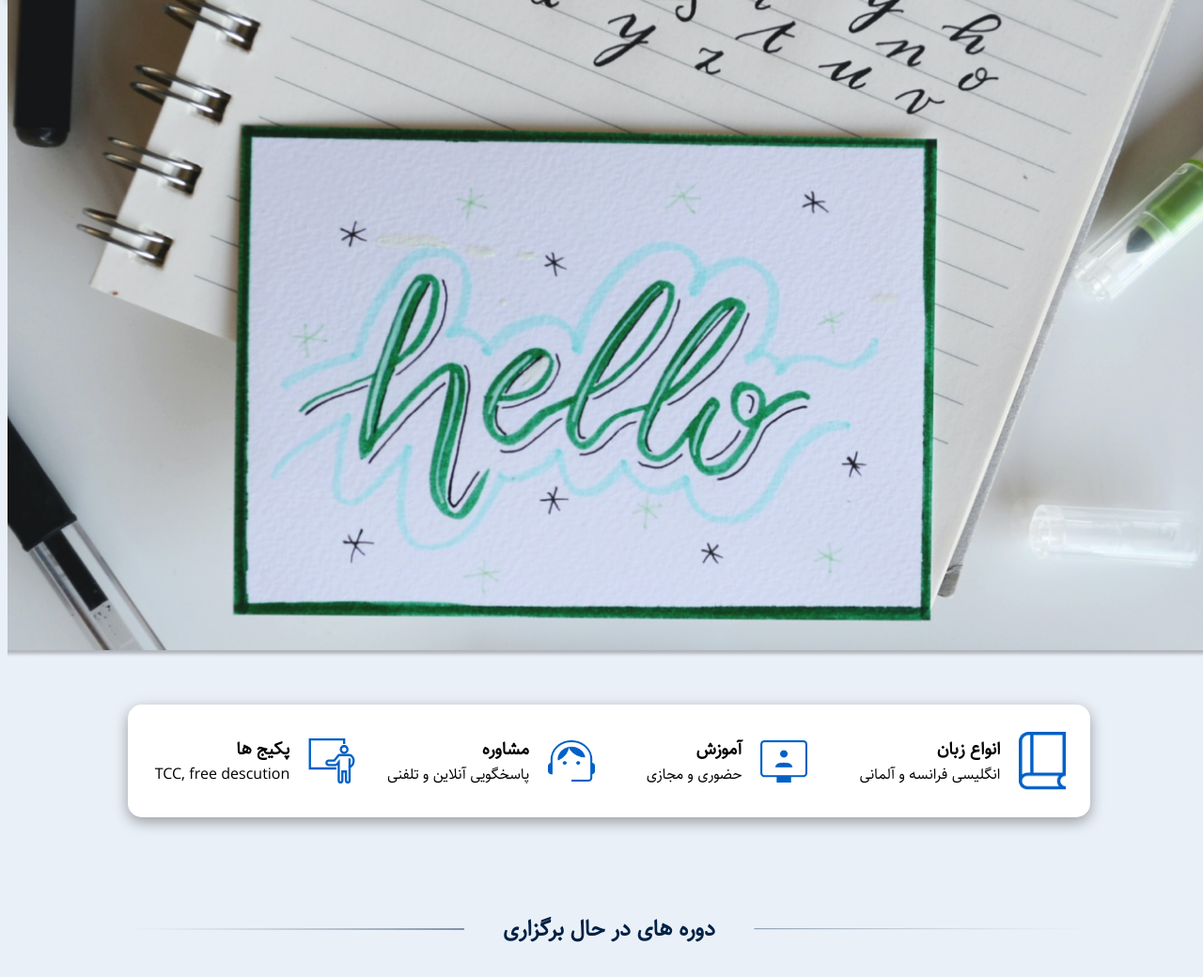
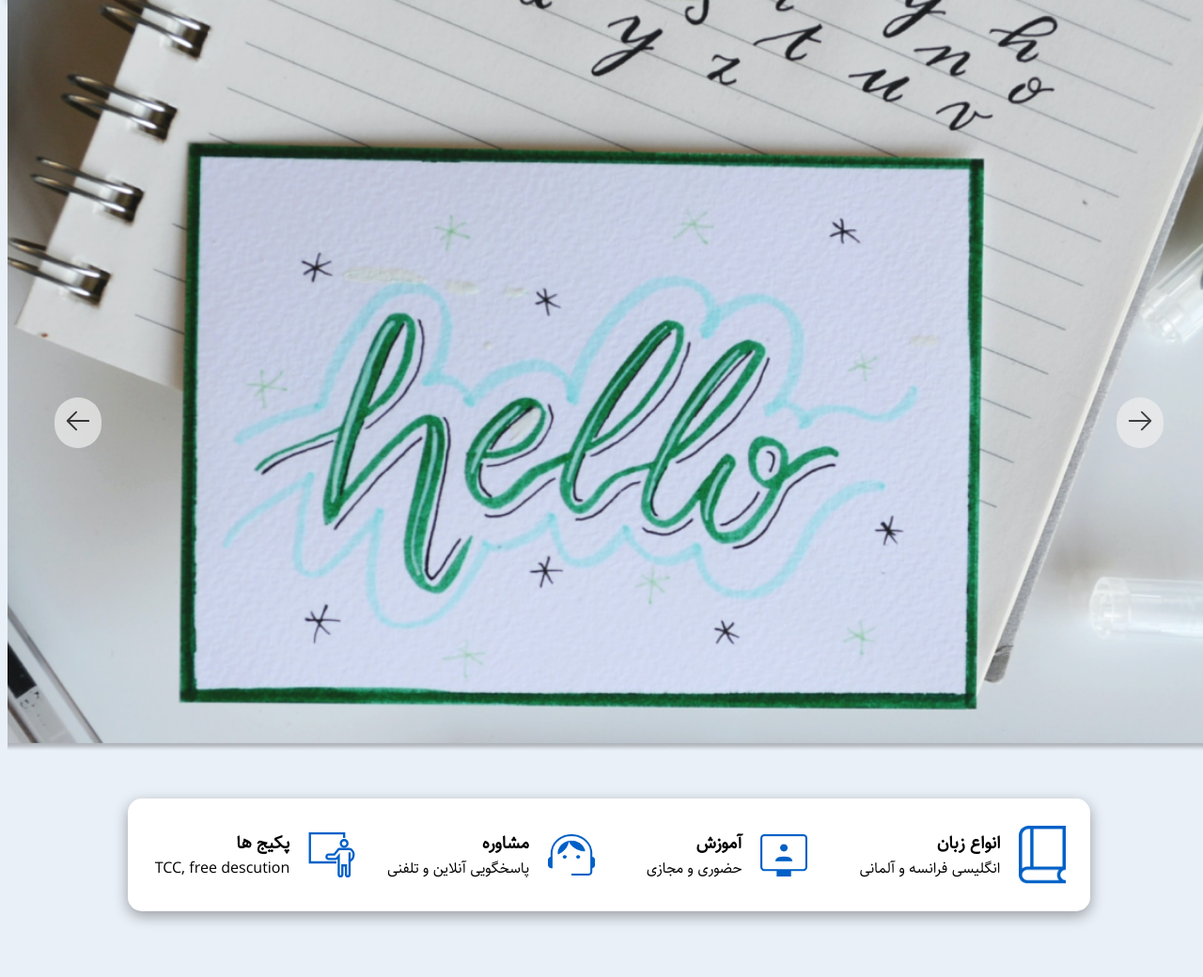
Before and after one commit to Nima8FT/Language-School-Site, a PHP site: page / in a window 1280 px wide. Shown: the part 70-1110 px from the top of the page at 94% size. Run offline with PHP 8.4, Linux system fonts and the light colour scheme.

Commit message:
finish slider in js

```diff
--- a/Design/Assets/scss/_layout.scss
+++ b/Design/Assets/scss/_layout.scss
@@ -42,6 +42,7 @@
 
     a {
       color: $color-menu;
+
       &:hover {
         color: $color-hover-menu;
       }
@@ -54,26 +55,64 @@ main {
   flex-wrap: wrap;
 }
 
-.slider {
-  @include flex;
-  @include width-height(100%, 700px);
-  overflow-x: hidden;
+.slider-container {
+  position: relative;
+  width: 100vw;
+  height: 100vh;
+  overflow: hidden;
 
-  img {
-    display: none;
+  .slider {
+    display: flex;
+    width: 300%;
+    height: 100%;
+    transition: transform 0.5s ease-in-out;
+
+    .slide {
+      flex: 1;
+      height: 100%;
+      background-size: cover;
+      background-position: center;
+    }
   }
 
-  .active {
-    @include flex;
-    width: 100%;
-    height: 100%;
+  .slider-btn {
+    position: absolute;
+    top: 50%;
+    transform: translateY(-50%);
+    font-size: 16px;
+    padding: 10px;
+    margin: 50px;
+    cursor: pointer;
+    border: none;
+    border-radius: 100px;
+    opacity: 0.7;
+    transition: all ease-in-out 0.2s;
 
-    img {
-      @include width-height(100%, 100%);
-      display: flex;
-      object-fit: cover;
+    &:hover {
+      opacity: 1;
     }
   }
+
+  #prevBtn {
+    right: 0px;
+
+    svg {
+      transform: rotate(180deg);
+    }
+  }
+
+  #nextBtn {
+    left: 0px;
+
+    svg {
+      transform: rotate(180deg);
+    }
+  }
+
+  svg {
+    width: 30px;
+  }
+
 }
 
 .facilities {
@@ -184,11 +223,11 @@ main {
     @include flex;
 
     &-right {
-      @include width-height(70%,100%);
+      @include width-height(70%, 100%);
       padding: 10px;
 
       &-img {
-        @include width-height(100%,30%);
+        @include width-height(100%, 30%);
         text-align: center;
         margin-bottom: 30px;
 
@@ -199,13 +238,13 @@ main {
       }
 
       &-title {
-        @include width-height(100%,70%);
+        @include width-height(100%, 70%);
         @include flex;
         justify-content: start;
         padding: 10px;
 
         &-right {
-          @include width-height(50%,360px);
+          @include width-height(50%, 360px);
           @include flex;
           flex-wrap: wrap;
 
@@ -223,7 +262,7 @@ main {
 
           &-top,
           &-bottom {
-            @include width-height(51%,50%);
+            @include width-height(51%, 50%);
           }
 
           &-bottom {
@@ -242,19 +281,19 @@ main {
         }
 
         &-left {
-          @include width-height(50%,360px);
+          @include width-height(50%, 360px);
           @include flex;
           flex-wrap: wrap;
           justify-content: start;
 
           h4 {
-            @include width-height(100%,auto);
+            @include width-height(100%, auto);
             font-size: 26px;
             margin-bottom: 10px
           }
 
           div {
-            @include width-height(100%,20%);
+            @include width-height(100%, 20%);
             @include flex;
             flex-wrap: wrap;
             justify-content: start;
@@ -281,7 +320,7 @@ main {
     }
 
     &-left {
-      @include width-height(30%,100%);
+      @include width-height(30%, 100%);
       @include flex;
 
       img {
--- a/Design/index.html
+++ b/Design/index.html
@@ -4,7 +4,7 @@
         <meta charset="UTF-8">
         <meta name="viewport" content="width=device-width, initial-scale=1.0">
         <title>Sadre Danesh</title>
-        <link rel="stylesheet" href="./Assets/css/main.css">
+        <link rel="stylesheet" href="./Assets/css/main.min.css">
     </head>
     <body>
 
@@ -28,16 +28,35 @@
 
         <main>
 
-            <article class="slider">
-                <div class="active">
-                    <img src="./Assets/images/Slider.png" alt="Slider">
+            <article class="slider-container">
+
+                <div class="slider">
+                    <div class="slide"
+                        style="background-image: url('./Assets/images/Slider.png');"></div>
+                    <div class="slide"
+                        style="background-image: url('./Assets/images/slide2.jpg');"></div>
+                    <div class="slide"
+                        style="background-image: url('./Assets/images/slide3.jpg');"></div>
                 </div>
-                <div>
-                    <img src="./Assets/images/Slider.png" alt="Slider">
-                </div>
-                <div>
-                    <img src="./Assets/images/Slider.png" alt="Slider">
-                </div>
+
+                <button id="nextBtn" class="slider-btn">
+                    <svg xmlns="http://www.w3.org/2000/svg"
+                        fill="none" viewBox="0 0 24 24" stroke-width="1.5"
+                        stroke="currentColor" class="w-6 h-6">
+                        <path stroke-linecap="round" stroke-linejoin="round"
+                            d="M13.5 4.5 21 12m0 0-7.5 7.5M21 12H3" />
+                    </svg>
+                </button>
+
+                <button id="prevBtn" class="slider-btn">
+                    <svg xmlns="http://www.w3.org/2000/svg" fill="none"
+                        viewBox="0 0 24 24" stroke-width="1.5"
+                        stroke="currentColor"
+                        class="w-6 h-6">
+                        <path stroke-linecap="round" stroke-linejoin="round"
+                            d="M10.5 19.5 3 12m0 0 7.5-7.5M3 12h18" />
+                    </svg>
+                </button>
             </article>
 
             <article class="facilities">
@@ -818,9 +837,9 @@
                             <div>
                                 <img src="./Assets/images/instagram.png"
                                     alt="instagram">
-                                    <div class="title">
-                                        <p>@molaj a_f2</p>
-                                    </div>
+                                <div class="title">
+                                    <p>@molaj a_f2</p>
+                                </div>
                             </div>
                             <div>
                                 <img src="./Assets/images/youtube_1384060 1.png"
@@ -863,5 +882,5 @@
 
     </body>
     <script src="./Assets/js/jquery-3.7.1.min.js.js"></script>
-    <script src="./Assets/js/main.js"></script>
+    <script src="./Assets/js/index.js"></script>
 </html>
```
Also changed, not shown: Design/Assets/js/index.js (added, +33 -0 lines), Design/Assets/css/main.css (deleted), Design/Assets/css/main.min.css (added), Design/Assets/images/slide2.jpg (added), Design/Assets/images/slide3.jpg (added), Design/Assets/js/main.js (deleted), 2 other files.
